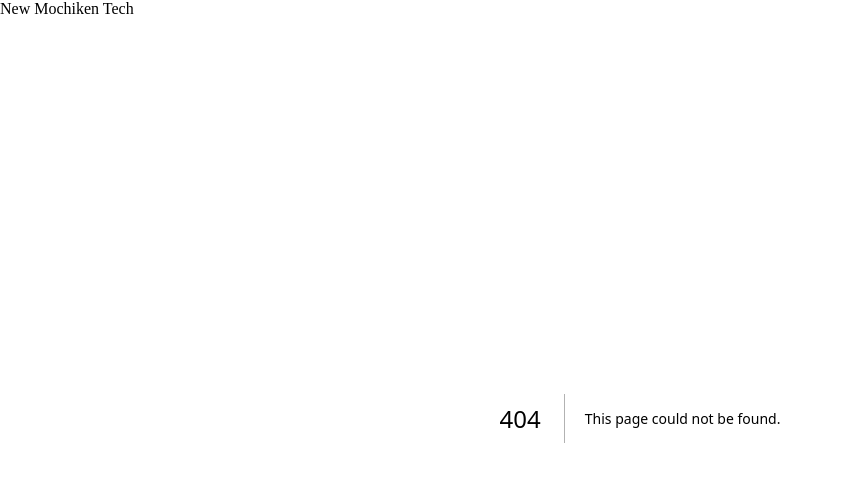
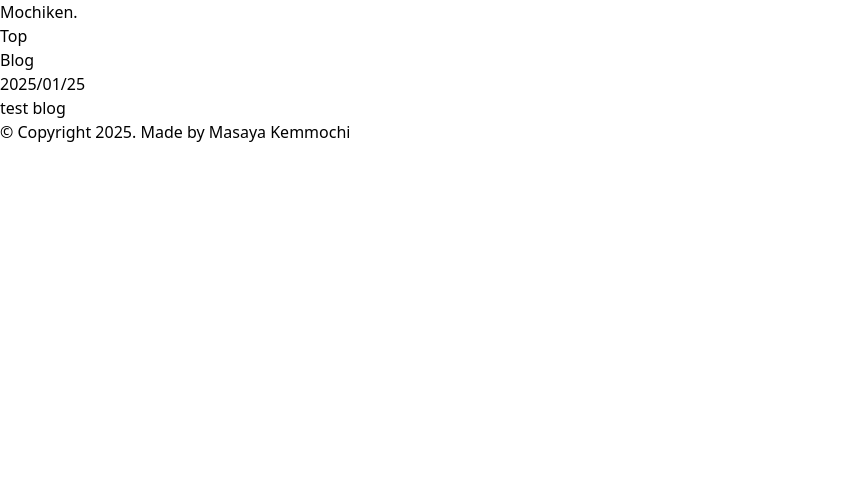
Before and after one commit to nekihcom/mochiken-tech, a Next.js app: page /blog in a window 1280 px wide. Before the commit this address had no page. Shown: the top 482 px of the page, without its empty margins (0-843 px from the left). Built offline with nearby package versions, Linux system fonts and the light colour scheme.

Commit message:
404ページ作成

```diff
--- /dev/null
+++ b/src/app/blog/page.tsx
@@ -0,0 +1,31 @@
+import Link from "next/link";
+import Image from "next/image";
+import { parseISO, format } from "date-fns";
+import { getAllBlogs } from "@/lib/api";
+
+const Blog = () => {
+  const allBlogs = getAllBlogs();
+
+  const moreBlogs = allBlogs.slice(0);
+
+  return (
+    <main className="py-10 px-5">
+      {moreBlogs.length > 0 &&
+        <ul>
+          {moreBlogs.map((blog, index) => (
+            <li key={index} className="flex">
+              <div>
+                <time dateTime={blog.date}>{format(parseISO(blog.date), "yyyy/MM/dd")}</time>
+              </div>
+              <div className="ml-5">
+                <Link href={`/blog/${blog.slug}`} className="underline">{blog.title}</Link>
+              </div>
+            </li>
+          ))}
+        </ul>
+      }
+    </main>
+  );
+}
+
+export default Blog;
--- a/src/app/layout.tsx
+++ b/src/app/layout.tsx
@@ -1,9 +1,13 @@
 import type { Metadata } from "next";
-import { CMS_NAME, HOME_OG_IMAGE_URL } from "@/lib/constants";
+import { HOME_OG_IMAGE_URL } from "@/lib/constants";
+import Header from "@/components/Header";
+import Footer from "@/components/Footer";
+import "./globals.css";
 
 export const metadata: Metadata = {
-  title: `Next.js Blog Example with ${CMS_NAME}`,
+  title: `Mochiken`,
   description: `エンジニアもちけんのポートフォリオサイトです。`,
+  metadataBase: new URL('http://localhost:3000'),
   openGraph: {
     images: [HOME_OG_IMAGE_URL],
   },
@@ -50,8 +54,9 @@ export default function RootLayout({
         <link rel="alternate" type="application/rss+xml" href="/feed.xml" />
       </head>
       <body>
-        <header>New Mochiken Tech</header>
-        <div>{children}</div>
+        <Header />
+        {children}
+        <Footer />
       </body>
     </html>
   );
--- /dev/null
+++ b/src/app/not-found.tsx
@@ -0,0 +1,6 @@
+const NotFound = () => {
+  return (
+    <h1>404 - Page Not Found</h1>
+  );
+}
+export default NotFound;
--- /dev/null
+++ b/src/components/Footer.tsx
@@ -0,0 +1,13 @@
+import Link from "next/link";
+
+const Footer = () => {
+  return (
+    <>
+      <div className="py-10 px-5">
+        <p className="text-center">&copy; Copyright {new Date().getFullYear()}. Made by <Link href='/'>Masaya Kemmochi</Link></p>
+      </div>
+    </>
+  );
+}
+
+export default Footer;
--- /dev/null
+++ b/src/components/Header.tsx
@@ -0,0 +1,23 @@
+import Link from "next/link";
+
+const Header = () => {
+  return (
+    <>
+      <div className="flex py-10 px-5">
+        <h1>Mochiken.</h1>
+        <nav>
+          <ul className="flex">
+            <li className="ml-5">
+              <Link href="/" className="underline">Top</Link>
+            </li>
+            <li className="ml-5">
+              <Link href="/blog" className="underline">Blog</Link>
+            </li>
+          </ul>
+        </nav>
+      </div>
+    </>
+  );
+}
+
+export default Header;
--- a/src/lib/constants.ts
+++ b/src/lib/constants.ts
@@ -1,4 +1,4 @@
 export const EXAMPLE_PATH = "blog-starter";
-export const CMS_NAME = "Markdown";
+// export const CMS_NAME = "Markdown";
 export const HOME_OG_IMAGE_URL =
   "https://og-image.vercel.app/Next.js%20Blog%20Starter%20Example.png?theme=light&md=1&fontSize=100px&images=https%3A%2F%2Fassets.vercel.com%2Fimage%2Fupload%2Ffront%2Fassets%2Fdesign%2Fnextjs-black-logo.svg";
```
Also changed, not shown: src/app/blog/[slug]/page.tsx (+4 -11 lines), src/app/page.tsx (+14 -39 lines).
